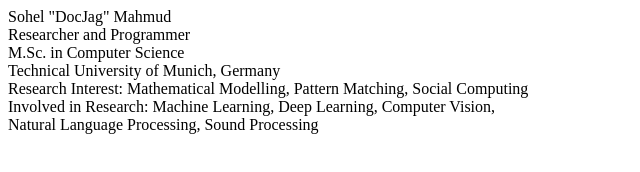
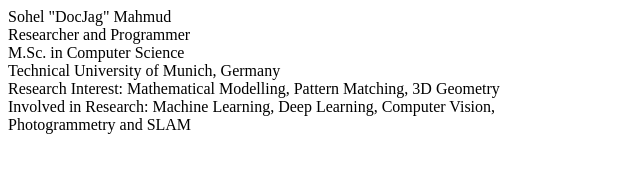
Before and after one commit to docjag/docjag.github.io, a plain HTML site: page index.html in a window 1280 px wide. Shown: the whole page, without its empty margins (0-640 px from the left). Drawn offline with Linux system fonts and the light colour scheme.

Commit message:
Update index.html

```diff
--- a/index.html
+++ b/index.html
@@ -8,9 +8,9 @@
       <div>Researcher and Programmer</div>
       <div>M.Sc. in Computer Science</div>
       <div>Technical University of Munich, Germany</div>
-      <div>Research Interest: Mathematical Modelling, Pattern Matching, Social Computing</div>
+      <div>Research Interest: Mathematical Modelling, Pattern Matching, 3D Geometry</div>
       <div>Involved in Research: Machine Learning, Deep Learning, Computer Vision,
-        <br /> Natural Language Processing, Sound Processing </div>
+        <br /> Photogrammetry and SLAM </div>
     </div>
   </body>
 </html>
```
